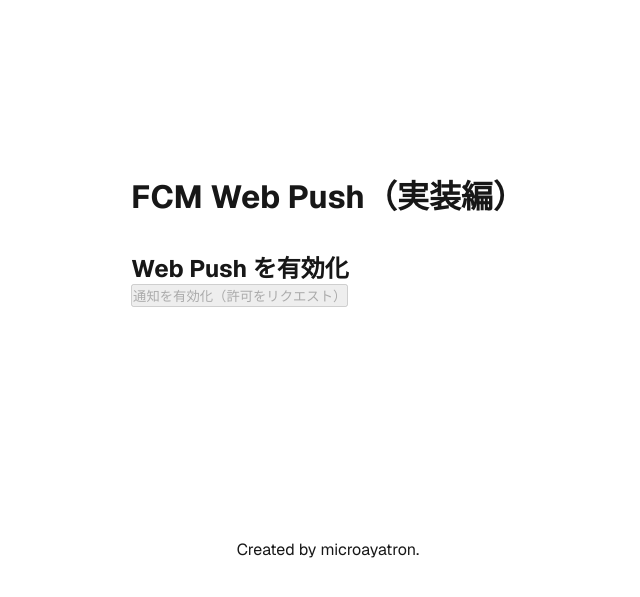
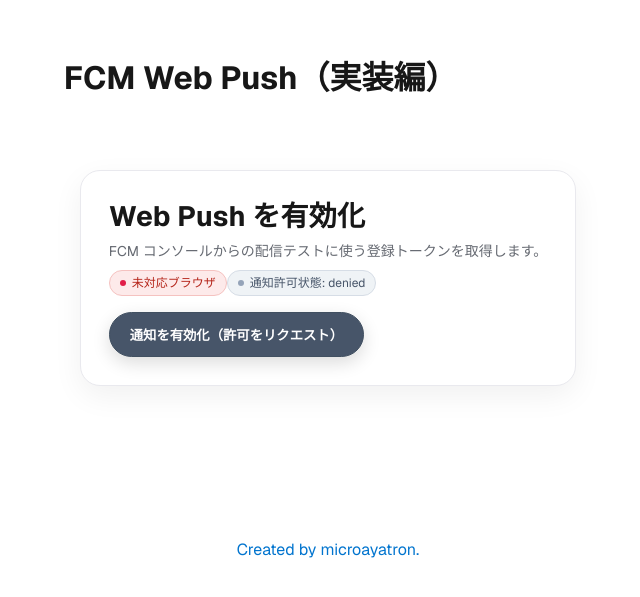
Before and after one commit to microayatron/fcm-webpush-next15, a Next.js app: page / in a window 1280 px wide. Shown: the part 161-758 px from the top of the page, without its empty margins (312-952 px from the left). Built offline with nearby package versions, Linux system fonts and the light colour scheme; no server answers.

Commit message:
[fcm]デザイン変更

```diff
--- a/app/page.module.css
+++ b/app/page.module.css
@@ -98,9 +98,11 @@
 }
 
 .footer a {
+  align-items: center;
+  color: #0174CE;
   display: flex;
-  align-items: center;
   gap: 8px;
+  text-decoration: none;
 }
 
 .footer img {
--- /dev/null
+++ b/components/FcmClient.module.css
@@ -0,0 +1,163 @@
+.wrap {
+  max-width: 880px;
+  margin: 40px auto;
+  padding: 0 16px;
+}
+
+.card {
+  background: #fff;
+  border: 1px solid #e9e9ee;
+  border-radius: 20px;
+  box-shadow: 0 10px 30px rgba(0,0,0,0.06);
+  padding: 28px;
+}
+
+.header { margin-bottom: 16px; }
+
+.title {
+  font-size: 28px;
+  line-height: 1.25;
+  letter-spacing: .2px;
+  margin: 0 0 6px;
+}
+
+.desc {
+  color: #666a72;
+  margin: 0 0 10px;
+  font-size: 14px;
+}
+
+.chip {
+  display: inline-flex;
+  align-items: center;
+  gap: 6px;
+  padding: 6px 10px;
+  font-size: 12px;
+  line-height: 1;
+  border-radius: 999px;
+  border: 1px solid transparent;
+  box-shadow: none;           /* フラットでボタンと差別化 */
+}
+
+/* 状態別の色 */
+.chipOk {
+  background: #E8F5EE;        /* 淡いグリーン */
+  color: #23694B;             /* 文字色は濃いめの緑 */
+  border-color: #CFE9DB;
+}
+.chipNg {
+  background: #FDEAEA;        /* 淡いレッド */
+  color: #B42318;
+  border-color: #F5C2C0;
+}
+.chipMuted {
+  background: #EFF3F6;        /* 淡いグレー/ブルー */
+  color: #475569;              /* Slate と統一感 */
+  border-color: #D6DDE6;
+}
+
+/* ステータスドット */
+.chip::before {
+  content: "";
+  width: 6px;
+  height: 6px;
+  border-radius: 50%;
+  flex: 0 0 6px;
+}
+.chipOk::before { background: #16a34a; }   /* green-600 */
+.chipNg::before { background: #e11d48; }   /* rose-600 */
+.chipMuted::before { background: #94a3b8; }/* slate-400 */
+
+/* --- 既存のボタン（主役）を少しだけ強調 --- */
+.btn {
+  background: #475569;        /* 採用色：Slate */
+  color: #fff;
+  border: 1px solid #415061;
+  font-weight: 600;           /* 文字を少し太く */
+  padding: 12px 20px;         /* ひと回り大きく */
+  border-radius: 999px;
+  cursor: pointer;
+  transition: transform .04s ease, box-shadow .2s ease, opacity .2s ease, background .2s ease;
+  box-shadow: 0 6px 18px rgba(0,0,0,.14); /* バッジとの“立体差”を作る */
+}
+.btn:hover {
+  transform: translateY(-1px);
+  background: #536276;
+  box-shadow: 0 10px 24px rgba(0,0,0,.18);
+}
+.btn:focus-visible { outline: 2px solid #0174CE; outline-offset: 2px; }
+.btn:active { transform: translateY(0); }
+.btnDisabled { opacity: .6; cursor: not-allowed; }
+
+.error {
+  margin-top: 10px;
+  color: #b00020;
+  background: #ffe9ec;
+  border: 1px solid #ffc6ce;
+  padding: 8px 10px;
+  border-radius: 10px;
+  font-size: 13px;
+}
+
+.muted { color: #6b7078; font-size: 13px; margin-top: 10px; }
+
+.tokenBlock { margin-top: 18px; }
+.label {
+  display: block;
+  font-weight: 600;
+  margin-bottom: 8px;
+  font-size: 14px;
+}
+
+.tokenRow { display: flex; gap: 8px; align-items: stretch; }
+
+.textarea {
+  flex: 1;
+  min-height: 110px;
+  resize: vertical;
+  border-radius: 12px;
+  border: 1px solid #dddfe4;
+  background: #fafbfc;
+  padding: 10px 12px;
+  font-family: ui-monospace, SFMono-Regular, Menlo, Monaco, Consolas, "Liberation Mono", "Courier New", monospace;
+  font-size: 12px;
+  line-height: 1.5;
+  color: #2a2d33;
+  outline: none;
+}
+.textarea:focus { border-color: #b8bdc6; background: #fff; }
+
+.btnGhost {
+  white-space: nowrap;
+  background: #f3f4f6;
+  color: #222;
+  border: 1px solid #e3e5e9;
+  border-radius: 10px;
+  padding: 10px 14px;
+  cursor: pointer;
+  transition: background .2s ease, box-shadow .2s ease;
+}
+.btnGhost:hover { background: #eceef1; box-shadow: 0 2px 8px rgba(0,0,0,.06); }
+
+.details {
+  margin-top: 20px;
+  background: #fbfbfd;
+  border: 1px solid #ececf2;
+  border-radius: 12px;
+  padding: 12px 14px;
+}
+.summary {
+  cursor: pointer;
+  font-weight: 600;
+  color: #363a43;
+  outline: none;
+}
+.pre {
+  margin: 12px 0 0;
+  padding: 12px;
+  background: #f7f8fa;
+  border: 1px solid #ececf2;
+  border-radius: 10px;
+  font-size: 12px;
+  overflow: auto;
+}
--- a/components/FcmClient.tsx
+++ b/components/FcmClient.tsx
@@ -3,14 +3,16 @@
 import { useEffect, useRef, useState } from 'react';
 import { isSupported, getMessaging, getToken, onMessage, type MessagePayload } from 'firebase/messaging';
 import { firebaseApp } from '@/lib/firebase';
+import styles from './FcmClient.module.css';
 
 export default function FcmClient() {
   const [supported, setSupported] = useState<boolean | null>(null);
-  const [permission, setPermission] = useState<NotificationPermission>('default'); // SSRでは'default'
+  const [permission, setPermission] = useState<NotificationPermission>('default');
   const [token, setToken] = useState<string>('');
   const [lastMsg, setLastMsg] = useState<MessagePayload | null>(null);
   const [errorMsg, setErrorMsg] = useState<string>('');
   const [isFetchingToken, setIsFetchingToken] = useState(false);
+  const [copied, setCopied] = useState(false);
   const swRegRef = useRef<ServiceWorkerRegistration | null>(null);
 
   useEffect(() => {
@@ -23,7 +25,6 @@
       if (typeof Notification !== 'undefined') {
         setPermission(Notification.permission);
       }
-
       if (!ok || !('serviceWorker' in navigator)) return;
 
       const reg = await navigator.serviceWorker.register('/firebase-messaging-sw.js', {
@@ -59,7 +60,7 @@
       }
       const vapidKey = process.env.NEXT_PUBLIC_FIREBASE_WEBPUSH_KEY!;
       if (!vapidKey) {
-        setErrorMsg('VAPID NEXT_PUBLIC_FIREBASE_WEBPUSH_KEY を確認してください。');
+        setErrorMsg('VAPID 公開鍵が未設定です。NEXT_PUBLIC_FIREBASE_WEBPUSH_KEY を確認してください。');
         return;
       }
       const reg = swRegRef.current ?? (await navigator.serviceWorker.ready);
@@ -76,7 +77,6 @@
 
   const requestAndGetToken = async () => {
     setErrorMsg('');
-
     if (!(await isSupported())) {
       setErrorMsg('このブラウザは FCM の Web Push に対応していません。');
       return;
@@ -85,17 +85,13 @@
       setErrorMsg('この環境では通知APIが利用できません。');
       return;
     }
-
     const p = await Notification.requestPermission();
     setPermission(p);
     if (p !== 'granted') {
-      if (p === 'denied') {
-        setErrorMsg('通知がブロックされています。ブラウザのサイト設定から通知を許可してください。');
-      }
+      if (p === 'denied') setErrorMsg('通知がブロックされています。ブラウザのサイト設定から通知を許可してください。');
       return;
     }
-
-    await fetchToken(); // ← 許可されたらtoken取得
+    await fetchToken();
   };
 
   useEffect(() => {
@@ -104,13 +100,37 @@
     }
   }, [supported, permission, token, isFetchingToken]);
 
+  const copyToken = async () => {
+    try {
+      await navigator.clipboard.writeText(token);
+      setCopied(true);
+      setTimeout(() => setCopied(false), 1500);
+    } catch {
+      /* noop */
+    }
+  };
+
   return (
-    <div className="space-y-4">
-      <h2 className="text-xl font-semibold">Web Push を有効化</h2>
+    <section className={styles.wrap}>
+      <div className={styles.card}>
+        <header className={styles.header}>
+          <h2 className={styles.title}>Web Push を有効化</h2>
+          <p className={styles.desc}>FCM コンソールからの配信テストに使う登録トークンを取得します。</p>
+          <div className={styles.badges}>
+            <span
+              className={`${styles.chip} ${supported === false ? styles.chipNg : styles.chipOk}`}
+            >
+              {supported === false ? '未対応ブラウザ' : 'FCM対応環境'}
+            </span>
+            <span className={`${styles.chip} ${styles.chipMuted}`}>
+              通知許可状態: {permission}
+            </span>
+          </div>
+        </header>
 
         {permission !== 'granted' && (
           <button
-          className="rounded px-3 py-2 border"
+            className={`${styles.btn} ${isFetchingToken ? styles.btnDisabled : ''}`}
             onClick={requestAndGetToken}
             disabled={supported === false || isFetchingToken}
           >
@@ -118,22 +138,29 @@
           </button>
         )}
 
-      {errorMsg && <p className="text-red-600 text-sm">{errorMsg}</p>}
+        {errorMsg && <p className={styles.error}>{errorMsg}</p>}
 
-      {isFetchingToken && !token && <p>トークン取得中…</p>}
+        {isFetchingToken && !token && <p className={styles.muted}>トークン取得中…</p>}
+
         {token && (
-        <div>
-          <p className="font-medium">登録トークン（FCMコンソールのテスト送信に使用）</p>
-          <textarea readOnly className="w-full h-32 p-2 border rounded" value={token} />
+          <div className={styles.tokenBlock}>
+            <label className={styles.label}>登録トークン（FCM コンソールのテスト送信に使用）</label>
+            <div className={styles.tokenRow}>
+              <textarea readOnly className={styles.textarea} value={token} />
+              <button className={styles.btnGhost} onClick={copyToken}>
+                {copied ? 'コピー済み' : 'コピー'}
+              </button>
+            </div>
           </div>
         )}
 
         {lastMsg && (
-        <div className="border rounded p-3">
-          <p className="font-medium">フォアグラウンドで受信したメッセージ</p>
-          <pre className="text-sm overflow-auto">{JSON.stringify(lastMsg, null, 2)}</pre>
-        </div>
+          <details className={styles.details}>
+            <summary className={styles.summary}>フォアグラウンドで受信したメッセージ</summary>
+            <pre className={styles.pre}>{JSON.stringify(lastMsg, null, 2)}</pre>
+          </details>
         )}
       </div>
+    </section>
   );
 }
```
Lines whose indentation alone changed are shown as unchanged.
